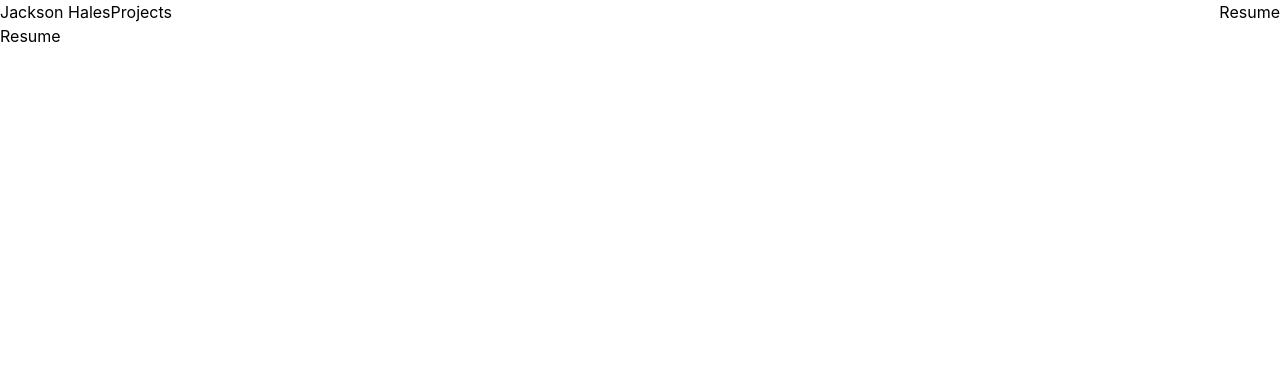
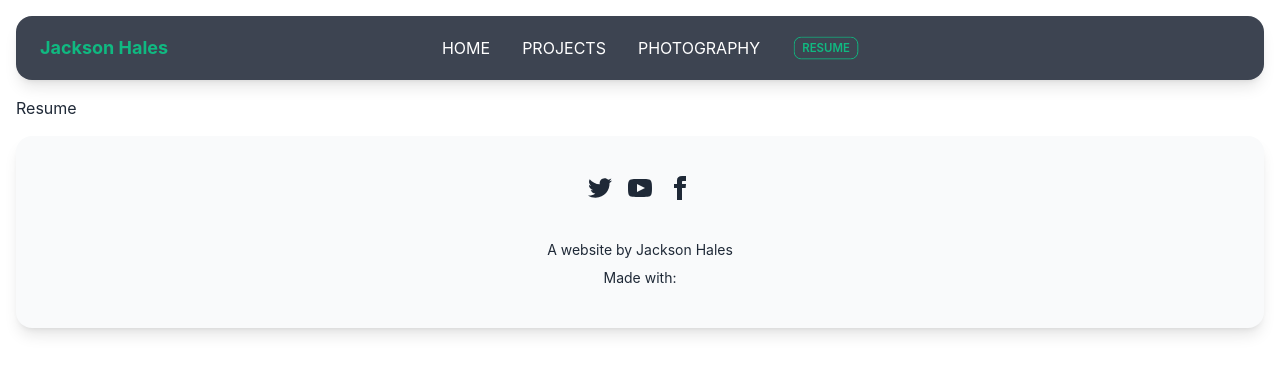
Before and after one commit to jacksonhales/jacksonhales.github.io, a React (Create React App) app: page /resume in a window 1280 px wide. Shown: the top 374 px of the page. Built offline with nearby package versions, Linux system fonts and the light colour scheme.

Commit message:
Added hero page and base styles

```diff
--- a/package.json
+++ b/package.json
@@ -4,9 +4,13 @@
   "version": "0.1.0",
   "private": true,
   "dependencies": {
+    "@emotion/react": "^11.7.1",
+    "@emotion/styled": "^11.6.0",
     "@testing-library/jest-dom": "^5.16.1",
     "@testing-library/react": "^12.1.2",
     "@testing-library/user-event": "^13.5.0",
+    "daisyui": "^1.22.0",
+    "framer-motion": "^5.5.7",
     "react": "^17.0.2",
     "react-dom": "^17.0.2",
     "react-router-dom": "^6.2.1",
@@ -14,7 +18,7 @@
     "web-vitals": "^2.1.3"
   },
   "scripts": {
-    "predeploy": "react-scripts build",
+    "predeploy": "npm run build",
     "deploy": "gh-pages -d build",
     "start": "react-scripts start",
     "build": "react-scripts build",
--- a/src/App.js
+++ b/src/App.js
@@ -3,18 +3,20 @@ import { BrowserRouter, Routes, Route } from "react-router-dom";
 import Home from "./components/Pages/Home";
 import Resume from "./components/Pages/Resume";
 import Projects from "./components/Pages/Projects";
+import Footer from "./components/Global/Footer";
 
 function App() {
   return (
     <>
       <BrowserRouter>
-        <div>
+        <div className="min-h-screen rounded-box m-4">
           <Navbar />
           <Routes>
             <Route path="/" element={<Home />} />
             <Route path="/projects" element={<Projects />} />
             <Route path="/resume" element={<Resume />} />
           </Routes>
+          <Footer />
         </div>
       </BrowserRouter>
     </>
--- /dev/null
+++ b/src/components/Cards/ProjectCard.js
@@ -0,0 +1,20 @@
+import React from "react";
+
+export default function ProjectCard(props) {
+  return (
+    <div className="card card-bordered max-w-sm">
+      <figure>
+        <img src={props.src} className="w-full" alt="Project profile" />
+      </figure>
+      <div className="card-body">
+        <h2 className="card-title">{props.title}</h2>
+        <p>{props.description}</p>
+        <div className="card-actions">
+          {props.tags.map((tag) => {
+            return <div className="badge badge-ghost">{tag}</div>;
+          })}
+        </div>
+      </div>
+    </div>
+  );
+}
--- /dev/null
+++ b/src/components/Cards/UserCard.js
@@ -0,0 +1,26 @@
+import React from "react";
+
+export default function UserCard() {
+  return (
+    <div className="card glass lg:card-side text-neutral-content">
+      <figure className="p-6">
+        <img
+          src="../../images/profile.png"
+          alt="Profile"
+          className="rounded-lg shadow-lg"
+        />
+      </figure>
+      <div className="max-w-md card-body">
+        <h2 className="card-title">Jackson Hales</h2>
+        <p>
+          Rerum reiciendis beatae tenetur excepturi aut pariatur est eos. Sit
+          sit necessitatibus veritatis sed molestiae voluptates incidunt iure
+          sapiente.
+        </p>
+        <div className="card-actions">
+          <button className="btn glass rounded-full">Get Started</button>
+        </div>
+      </div>
+    </div>
+  );
+}
--- /dev/null
+++ b/src/components/Global/Footer.js
@@ -0,0 +1,43 @@
+import React from "react";
+
+export default function Footer() {
+  return (
+    <footer className="p-10 footer bg-base-200 text-base-content footer-center shadow-lg my-4 rounded-box">
+      <div>
+        <div className="grid grid-flow-col gap-4">
+          <svg
+            xmlns="http://www.w3.org/2000/svg"
+            width="24"
+            height="24"
+            viewBox="0 0 24 24"
+            className="fill-current"
+          >
+            <path d="M24 4.557c-.883.392-1.832.656-2.828.775 1.017-.609 1.798-1.574 2.165-2.724-.951.564-2.005.974-3.127 1.195-.897-.957-2.178-1.555-3.594-1.555-3.179 0-5.515 2.966-4.797 6.045-4.091-.205-7.719-2.165-10.148-5.144-1.29 2.213-.669 5.108 1.523 6.574-.806-.026-1.566-.247-2.229-.616-.054 2.281 1.581 4.415 3.949 4.89-.693.188-1.452.232-2.224.084.626 1.956 2.444 3.379 4.6 3.419-2.07 1.623-4.678 2.348-7.29 2.04 2.179 1.397 4.768 2.212 7.548 2.212 9.142 0 14.307-7.721 13.995-14.646.962-.695 1.797-1.562 2.457-2.549z"></path>
+          </svg>
+          <svg
+            xmlns="http://www.w3.org/2000/svg"
+            width="24"
+            height="24"
+            viewBox="0 0 24 24"
+            className="fill-current"
+          >
+            <path d="M19.615 3.184c-3.604-.246-11.631-.245-15.23 0-3.897.266-4.356 2.62-4.385 8.816.029 6.185.484 8.549 4.385 8.816 3.6.245 11.626.246 15.23 0 3.897-.266 4.356-2.62 4.385-8.816-.029-6.185-.484-8.549-4.385-8.816zm-10.615 12.816v-8l8 3.993-8 4.007z"></path>
+          </svg>
+          <svg
+            xmlns="http://www.w3.org/2000/svg"
+            width="24"
+            height="24"
+            viewBox="0 0 24 24"
+            className="fill-current"
+          >
+            <path d="M9 8h-3v4h3v12h5v-12h3.642l.358-4h-4v-1.667c0-.955.192-1.333 1.115-1.333h2.885v-5h-3.808c-3.596 0-5.192 1.583-5.192 4.615v3.385z"></path>
+          </svg>
+        </div>
+      </div>
+      <div>
+        <p>A website by Jackson Hales</p>
+        <p>Made with: </p>
+      </div>
+    </footer>
+  );
+}
--- a/src/components/Global/Navbar.js
+++ b/src/components/Global/Navbar.js
@@ -3,20 +3,23 @@ import { Link } from "react-router-dom";
 
 export default function Navbar() {
   return (
-    <nav className="w-full">
-      <div className="float-left">
-        <Link to="/">Jackson Hales</Link>
+    <div className="navbar my-4 shadow-lg bg-neutral text-neutral-content rounded-box">
+      <div className="px-2 mx-2 navbar-start">
+        <span className="text-lg font-bold text-emerald-500">
+          <Link to="/">Jackson Hales</Link>
+        </span>
       </div>
-      <div>
-        <ul className="flex flex-auto justify-between">
-          <li>
-            <Link to="/projects">Projects</Link>
-          </li>
-          <li>
+      <div className="hidden px-2 mx-2 navbar-center lg:flex">
+        <div className="flex items-stretch space-x-8 uppercase">
+          <Link to="/">Home</Link>
+          <Link to="/projects">Projects</Link>
+          <Link to="/photography">Photography</Link>
+          <button className="btn btn-xs bg-transparent border-emerald-500 text-emerald-500 hover:bg-emerald-100">
             <Link to="/resume">Resume</Link>
-          </li>
-        </ul>
+          </button>
+        </div>
       </div>
-    </nav>
+      <div className="navbar-end"></div>
+    </div>
   );
 }
--- /dev/null
+++ b/src/components/Hero/Hero.js
@@ -0,0 +1,30 @@
+import React from "react";
+import { Link } from "react-router-dom";
+
+export default function Hero() {
+  return (
+    <div className="hero min-h-screen bg-base-200 shadow-lg rounded-box">
+      <div className="flex-col hero-content lg:flex-row-reverse xl:space-x-40">
+        <img
+          src={"https://i.imgur.com/OGqz5MV.png"}
+          className="max-w-sm rounded-box shadow-2xl"
+          alt="The software developer Jackson Hales"
+        />
+        <div>
+          <h4 className="mb-4 text-emerald-500">Hello there, my name is</h4>
+          <h1 className="text-6xl font-bold">Jackson Hales</h1>
+          <h2 className="text-6xl font-bold opacity-50 mt-2">
+            I make things and do stuff.
+          </h2>
+          <p className="my-5 max-w-xl">
+            I'm a software developer with experience across many technologies
+            and platforms. Click below to see what I've been up to!
+          </p>
+          <button className="btn btn-primary bg-transparent border-emerald-500 text-emerald-500 hover:bg-emerald-100">
+            <Link to="/projects">Projects</Link>
+          </button>
+        </div>
+      </div>
+    </div>
+  );
+}
--- a/src/components/Pages/Home.js
+++ b/src/components/Pages/Home.js
@@ -1,9 +1,10 @@
 import React from "react";
+import Hero from "../Hero/Hero";
 
 export default function Home() {
   return (
-    <div>
-      <p>Home</p>
+    <div className="text-white">
+      <Hero />
     </div>
   );
 }
--- a/src/components/Pages/Projects.js
+++ b/src/components/Pages/Projects.js
@@ -1,9 +1,29 @@
 import React from "react";
+import ProjectCard from "../Cards/ProjectCard";
 
 export default function Projects() {
   return (
-    <div>
-      <p>Projects</p>
+    <div className="min-h-screen">
+      <div className="flex flex-auto space-x-8">
+        <ProjectCard
+          title="This Website"
+          src="../../images/profile.png"
+          description="test"
+          tags={["React", "TailwindCSS", "DaisyUI"]}
+        />
+        <ProjectCard
+          title="Astrophysics Desk Allocation System"
+          src="../../images/profile.png"
+          description="test"
+          tags={["React", "TypeScript", "ESLint", "TailwindCSS", "Husky"]}
+        />
+        <ProjectCard
+          title="Memory Attack"
+          src="../../images/profile.png"
+          description="test"
+          tags={["C++", "SDL2", "Aseprite"]}
+        />
+      </div>
     </div>
   );
 }
--- a/tailwind.config.js
+++ b/tailwind.config.js
@@ -3,5 +3,5 @@ module.exports = {
   theme: {
     extend: {},
   },
-  plugins: [],
+  plugins: [require("daisyui")],
 };
```
Also changed, not shown: src/images/profile.png (added), 1 other file (tests, documents, lock files or other folders).
